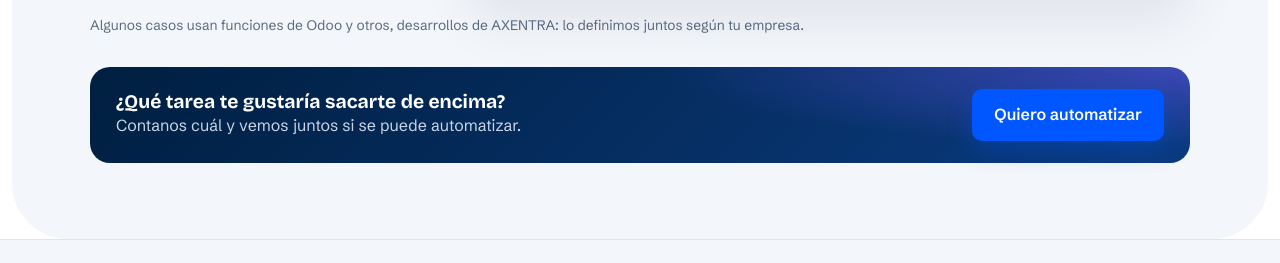
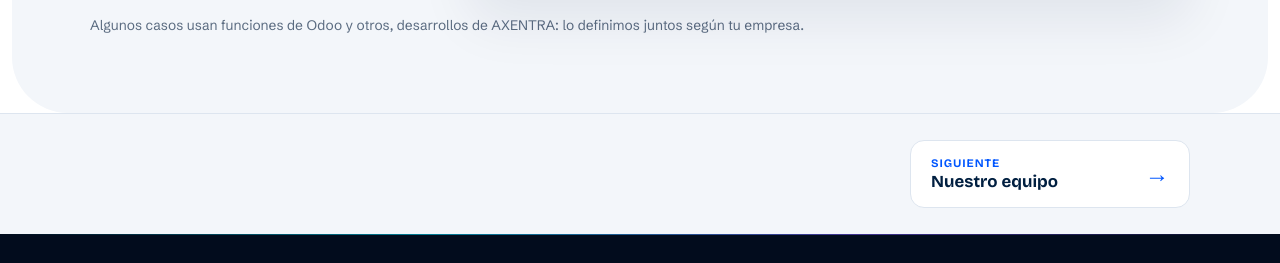
Before and after one commit to arolon90/axentra-sitio-web, a plain HTML site: page automatizacion.html in a window 1280 px wide. Shown: the part 969-1232 px from the top of the page. Drawn offline with Linux system fonts and the light colour scheme.

Commit message:
Página - Modificación - IA y automatización sin recuadro "Quiero automatizar"
- Se quita el recuadro "¿Qué tarea te gustaría sacarte de encima?" con el botón "Quiero automatizar", y sus estilos.

By AXENTRA AI Paraguay

```diff
--- a/automatizacion.html
+++ b/automatizacion.html
@@ -46,10 +46,6 @@
     </div>
     <div class="auto-visor" id="auto-pestanas"></div>
     <p class="auto-nota" id="auto-nota"></p>
-    <div class="auto-cierre">
-      <div><b>¿Qué tarea te gustaría sacarte de encima?</b><span>Contanos cuál y vemos juntos si se puede automatizar.</span></div>
-      <a href="contacto.html?motivo=automatizacion" class="boton primario">Quiero automatizar</a>
-    </div>
   </div>
 </section>
 </main>
--- a/css/07-automatizacion-y-bi.css
+++ b/css/07-automatizacion-y-bi.css
@@ -33,10 +33,6 @@
 .caso:hover .caso-flujo li { animation: pasoFlujo .45s ease forwards; animation-delay: calc(var(--k) * .18s); }
 @keyframes pasoFlujo { to { background: color-mix(in srgb, var(--c) 12%, #fff); border-color: color-mix(in srgb, var(--c) 40%, transparent); color: var(--c); } }
 .auto-nota { margin: 18px 0 0; font-size: .86rem; color: var(--suave); }
-.auto-cierre { margin-top: 30px; display: flex; align-items: center; justify-content: space-between; gap: 18px; flex-wrap: wrap; padding: 22px 26px; border-radius: 20px; color: #fff;
-  background: radial-gradient(80% 140% at 100% 0%, rgba(124, 92, 255, .45), transparent 60%), linear-gradient(135deg, #001f40, #0a3b80); }
-.auto-cierre b { display: block; font: 700 1.2rem var(--titulos); }
-.auto-cierre span { color: #c9d6e8; }
 @media (max-width: 1000px) { .casos { grid-template-columns: 1fr 1fr; } .auto-cabeza { grid-template-columns: 1fr; gap: 28px; } }
 @media (max-width: 640px) {
   .casos { display: flex; overflow-x: auto; scroll-snap-type: x mandatory; gap: 14px; margin: 22px -20px 0; padding: 4px 20px 16px; scrollbar-width: none; }
```
